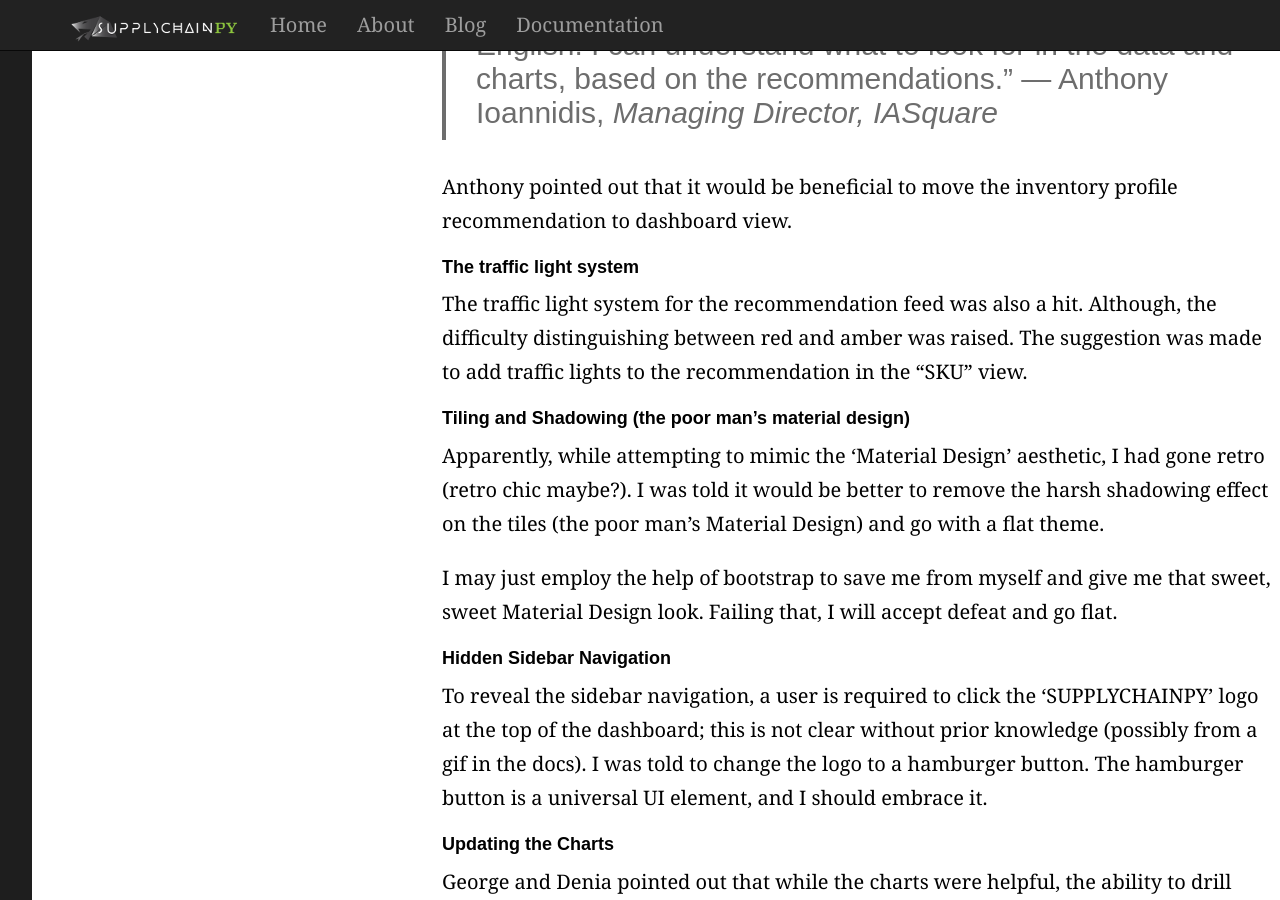
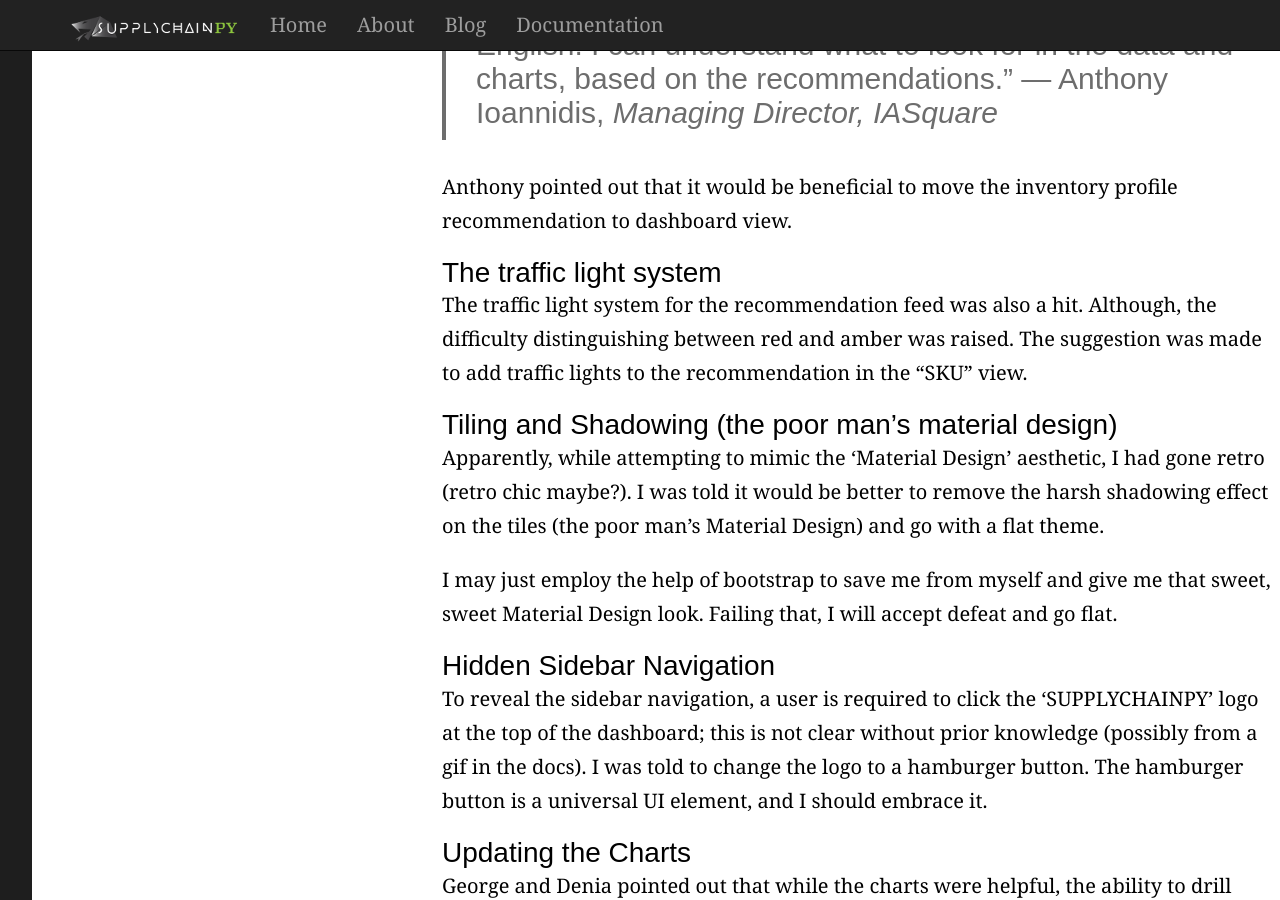
Before and after one commit to supplybi/supplybi.github.io, a Jekyll site: the page built from _posts/2018-01-16-IAsquare-Meeting.md, in a window 1280 px wide and 900 px high, scrolled down 1729 px. Built offline with Jekyll 4.4.1, drawn with Linux system fonts in a browser that asks for light colours; nearby versions of some CDN libraries; library files that are not in the unit come from our copies; comment, search, counter and statistics services are not loaded.

```diff
--- a/_posts/2018-01-16-IAsquare-Meeting.md
+++ b/_posts/2018-01-16-IAsquare-Meeting.md
@@ -41,27 +41,27 @@ The recommendation generator for the SKU view was a big win for the Team. The na
 
 Anthony pointed out that it would be beneficial to move the inventory profile recommendation to dashboard view.
 
-#### The traffic light system
+### The traffic light system
 
 The traffic light system for the recommendation feed was also a hit. Although, the difficulty distinguishing between red and amber was raised. The suggestion was made to add traffic lights to the recommendation in the "SKU" view.
 
-#### Tiling and Shadowing (the poor man's material design)
+### Tiling and Shadowing (the poor man's material design)
 
 Apparently, while attempting to mimic the 'Material Design' aesthetic, I had gone retro (retro chic maybe?).  I was told it would be better to remove the harsh shadowing effect on the tiles (the poor man's Material Design) and go with a flat theme.
 
 I may just employ the help of bootstrap to save me from myself and give me that sweet, sweet Material Design look. Failing that, I will accept defeat and go flat.
 
-#### Hidden Sidebar Navigation
+### Hidden Sidebar Navigation
 
 To reveal the sidebar navigation, a user is required to click the 'SUPPLYCHAINPY' logo at the top of the dashboard; this is not clear without prior knowledge (possibly from a gif in the docs).  I was told to change the logo to a hamburger button. The hamburger button is a universal UI element, and I should embrace it.
 
-#### Updating the Charts
+### Updating the Charts
 
 George and Denia pointed out that while the charts were helpful, the ability to drill down would enhance the UX. The graphs were initially created using the Flotr and d3.js charting library. I used d3.js at first because I was learning the library and did not know how difficult it was. Well, I soon discovered, and I opted to use Flotr to move faster.
 
 The DC.js library provides the drill down functionality, and I will be exploring this option.
 
-#### Chatbot
+### Chatbot
 
 Anthony pointed out that if I was not planning on going the full distance to make the chatbot a more competent bot (ouch!), with the ability to understand a much more expansive lexicon, then I should consider changing the chatbot to a natural language query builder instead. The builder would provide all the benefits of using natural language with none of the ambiguity and frustration of a rudimentary chatbot.
 
--- a/index.html
+++ b/index.html
@@ -120,9 +120,9 @@ layout: default
 <div class="features-panel-alt">
     <div class="container-fluid">
     <section class=" col-sm-4">
-        <h3>Download <span class="label label-success ">release 0.0.4</span></h3>
+        <h3>Download <span class="label label-success ">release 0.0.5</span></h3>
         <p>Package available for download as source from <a
-                href="https://pypi.python.org/pypi/supplychainpy/0.0.4" title="pypi">Pypi</a></p>
+                href="https://pypi.python.org/pypi/supplychainpy/0.0.5" title="pypi">Pypi</a></p>
     </section>
     <section class=" col-sm-4">
         <h3> Documentation</h3>
```
Also changed, not shown: Gemfile.lock (added).
